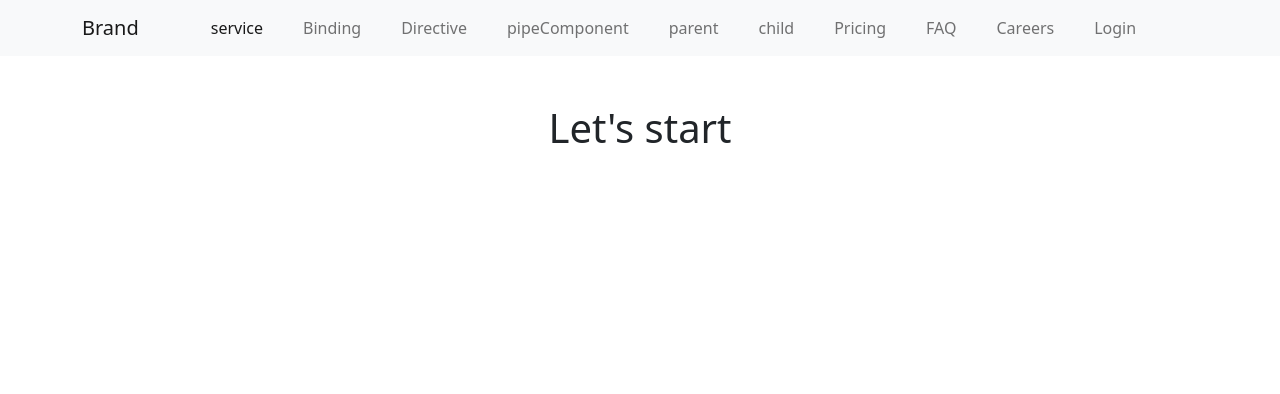
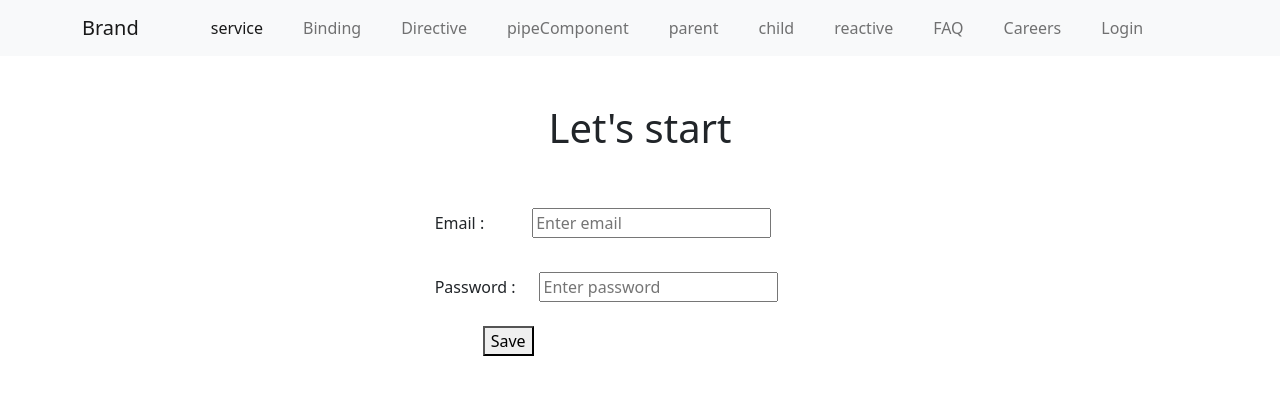
Before and after one commit to Codefirst-Batch-10/angular_B10, an Angular app: page /reactive in a window 1280 px wide. Before the commit this address led to /. Shown: the top 394 px of the page. Built offline with nearby package versions, Linux system fonts and the light colour scheme.

Commit message:
reactive form :- email.validators and password.validators practised

```diff
--- a/src/app/app.component.html
+++ b/src/app/app.component.html
@@ -14,7 +14,7 @@
             <li class="nav-item"><a class="nav-link" routerLink="pipeComponent">pipeComponent</a></li>
             <li class="nav-item"><a class="nav-link" routerLink="parent">parent</a></li>
             <li class="nav-item"><a class="nav-link" routerLink="child">child</a></li>
-            <li class="nav-item"><a class="nav-link" href="#">Pricing</a></li>
+            <li class="nav-item"><a class="nav-link" routerLink="reactive">reactive</a></li>
             <li class="nav-item"><a class="nav-link" href="#">FAQ</a></li>
             <li class="nav-item"><a class="nav-link" href="#">Careers</a></li>
             <li class="nav-item"><a class="nav-link" href="#">Login</a></li>
--- a/src/components/reactive-form/reactive-form.component.html
+++ b/src/components/reactive-form/reactive-form.component.html
@@ -1,9 +1,14 @@
+<div class="row">
+    <div class="col-4"></div>
+    <div class="col-4 my-5">
+
         <form [formGroup]="userForm" (ngSubmit)="onSubmit()">
             <div>
-        <label for="">Email : </label>
-        <input type="email" formControlName="email" name="email" id="emailId" placeholder="Enter email">
+                <label for="">Email :</label>
+                <input type="email" formControlName="email" name="email" id="emailId" placeholder="Enter email"
+                    class="ms-5">
                 @if(isInvalid('email')) {
-            <small style="color: red;">
+                <small style="color: red; display: block;" class="ms-5 ps-5">
                     @if(userForm.get('email')?.errors?.['required']){
                     Email is required
                     }
@@ -17,15 +22,32 @@
 
             <div style="margin-top: 10px;">
                 <label for="">Password : </label>
-        <input type="password" formControlName="password" name="password" id="passwordId" placeholder="Enter password">
-        @if(isInvalid('password') ) {
-            <small style="color: red;">
-                Password length max 6
+                <input type="password" formControlName="password" name="password" id="passwordId" placeholder="Enter password" class="ms-4">
+                @if(isPasswordValid('password')){
+                <small class="text-danger d-block ms-5 ps-5 ">
+                    @if (userForm.get('password')?.touched
+                    && userForm.get('password')?.errors?.['required']) {
+                    Password is required
+                    }
+                    @if(userForm.get('password')?.errors?.['minlength']){
+                        Min length should be 8
+                    }
+                    @if(userForm.get('password')?.errors?.['maxlength']){
+                        Max length should be 12
+                    }
+                    <!-- @if (userForm.get('password')?.touched
+                    && userForm.get('password')?.errors?.['pattern']) {
+                    Password requires at least 1 digit, 1 lowercase and 1 uppercase letter
+                    } -->
                 </small>
                 }
-    </div>
+            </div><br>
 
             <div>
-        <button type="submit">Save</button>
+                <button type="submit" class="ms-5">Save</button>
             </div>
         </form>
+
+    </div>
+    <div class="col-4"></div>
+</div>
--- a/src/components/reactive-form/reactive-form.component.ts
+++ b/src/components/reactive-form/reactive-form.component.ts
@@ -14,7 +14,9 @@ export class ReactiveFormComponent {
 
     this.userForm = this._formBuilder.group({
       email: ['', [Validators.required, Validators.email]],
-      password: ['', [Validators.required, Validators.maxLength(6)]]
+      password: ['',[Validators.required,Validators.minLength(8),Validators.maxLength(12),
+        // Validators.pattern(/^(?=.*\d)(?=.*[a-z])(?=.*[A-Z])$/)
+        ]]
     });
   }
 
@@ -28,4 +30,9 @@ export class ReactiveFormComponent {
     const control = this.userForm.get(controlName);
     return control.invalid && (control.touched || control.dirty);
   }
+
+  isPasswordValid(controlName:any){
+    const passControl= this.userForm.get(controlName);
+    return passControl.invalid && passControl.touched;
+  }
 }
```
Also changed, not shown: src/app/app.routes.ts (+6 -1 lines). Lines whose indentation alone changed are shown as unchanged.
